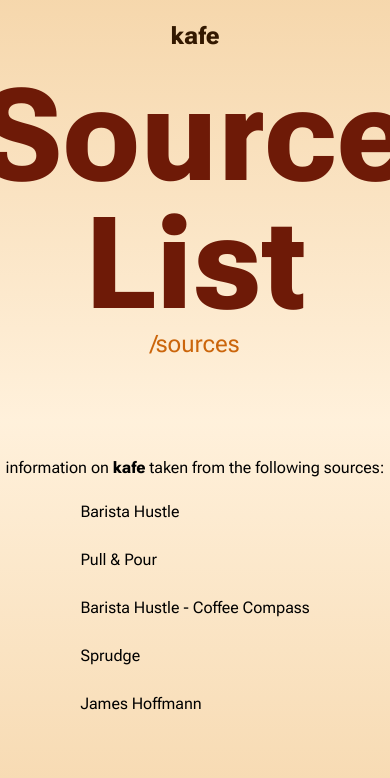
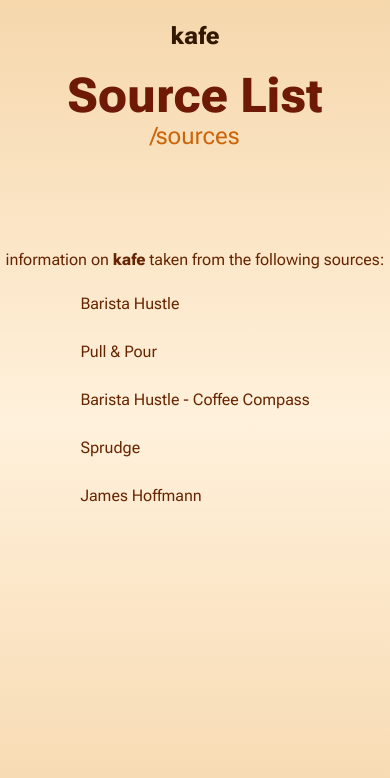
Before and after one commit to jacqueschuis/kafe, a Next.js app: page /sources in a window 390 px wide. Shown: the top 778 px of the page. Built offline with nearby package versions, Linux system fonts and the light colour scheme.

Commit message:
updating colors for dark mode body copy

```diff
--- a/src/app/about/page.js
+++ b/src/app/about/page.js
@@ -3,7 +3,7 @@
 const About = () => {
   return (
     <Layout>
-      <h1 className=" text-9xl font-bold text-red-700 dark:text-red-400">
+      <h1 className=" text-6xl md:text-9xl font-bold text-red-700 dark:text-red-400">
         About
       </h1>
       <h2 className="text-orange-600 dark:text-orange-300 text-2xl">/about</h2>
--- a/src/app/ed/page.js
+++ b/src/app/ed/page.js
@@ -4,7 +4,7 @@
   return (
     <Layout>
       <div className="header mb-24 text-center">
-        <h1 className=" text-9xl font-bold text-red-700 dark:text-red-400">
+        <h1 className=" text-6xl md:text-9xl font-bold text-red-700 dark:text-red-400">
           Education
         </h1>
         <h2 className="text-orange-600 dark:text-orange-300 text-2xl">/ed</h2>
--- a/src/app/home/page.js
+++ b/src/app/home/page.js
@@ -5,13 +5,13 @@
   return (
     <Layout>
       <div className="header mb-24 text-center">
-        <h1 className=" text-9xl font-bold text-red-700 dark:text-red-400">
+        <h1 className=" text-6xl md:text-9xl font-bold text-red-700 dark:text-red-400">
           Welcome
         </h1>
         <h2 className="text-orange-600 dark:text-orange-300 text-2xl">/home</h2>
       </div>
 
-      <ul className="list-none text-xl my-10 gap-5 text-center text-orange-800">
+      <ul className="list-none text-xl my-10 gap-5 text-center text-orange-800 dark:text-orange-400">
         <li className="hover:underline underline-offset-4 transition-all mb-3">
           <Link href="/about">About</Link>
         </li>
--- a/src/app/sources/page.js
+++ b/src/app/sources/page.js
@@ -5,7 +5,7 @@
   return (
     <Layout>
       <div className="header text-center mb-24">
-        <h1 className="text-9xl font-bold text-red-700 dark:text-red-400">
+        <h1 className="text-5xl md:text-9xl font-bold text-red-700 dark:text-red-400">
           Source List
         </h1>
         <h2 className="text-orange-600 dark:text-orange-300 text-2xl">
@@ -13,7 +13,7 @@
         </h2>
       </div>
 
-      <p className="mb-5">
+      <p className="mb-5 text-orange-800 dark:text-orange-400">
         information on
         <Link href="/">
           <span className="font-bold"> kafe </span>
@@ -21,7 +21,7 @@
         taken from the following sources:
       </p>
 
-      <ul className="flex flex-col gap-6">
+      <ul className="flex flex-col gap-6 text-orange-800 dark:text-orange-400">
         <li>
           <a
             href="https://www.baristahustle.com/knowledgebase-archive/"
```
